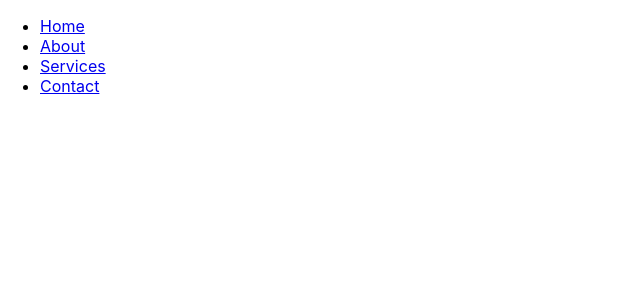
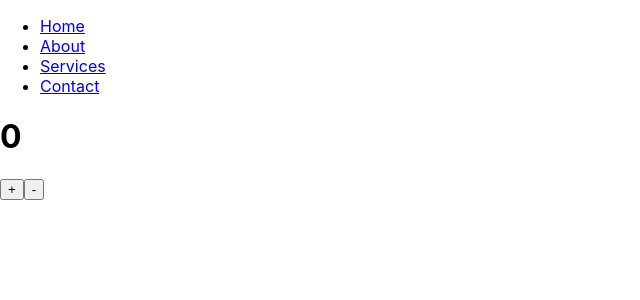
Before and after one commit to hariomchouhan/myreactapp, a React (Create React App) app: page / in a window 1280 px wide. Shown: the top 300 px of the page, without its empty margins (0-640 px from the left). Built offline with nearby package versions, Linux system fonts and the light colour scheme.

Commit message:
add Header and ScoreBoard file 22/01/23

```diff
--- a/src/App.js
+++ b/src/App.js
@@ -1,12 +1,14 @@
+import { Header } from './Header';
 import { Navbar } from './Navbar';
+import { ScoreBoard } from './ScoreBoard';
 
 function App() {
   return (
-    <div className="App">
-      <header className="App-header">
-        <Navbar></Navbar>
-      </header>
-    </div>
+    <>
+      <Navbar></Navbar>
+      {/* <Header heading="Welcome" text="This is paragraph."></Header> */}
+      <ScoreBoard></ScoreBoard>
+    </>
   );
 }
 
--- /dev/null
+++ b/src/Header.js
@@ -0,0 +1,21 @@
+import { Component } from "react";
+
+export class Header extends Component{
+    render(props){
+        return(
+            <>
+                <h1>{this.props.heading}</h1>
+                <p>{this.props.text}</p>
+            </>
+        );
+    }
+}
+
+// export function Header(props) {
+//     return(
+//         <>
+//             <h1>{props.heading}</h1>
+//             <p>{props.text}</p>
+//         </>
+//     );
+// }
--- /dev/null
+++ b/src/ScoreBoard.js
@@ -0,0 +1,19 @@
+import { Component } from "react";
+
+export class ScoreBoard extends Component{
+    constructor(){
+        super();
+        this.state = {
+            score: 0
+        }
+    }
+    render(){
+        return(
+            <>
+                <h1>{this.state.score}</h1>
+                <input type="button" value="+" />
+                <input type="button" value="-" />
+            </>
+        );
+    }
+}
```
Also changed, not shown: src/Navbar.js (+25 -2 lines).
